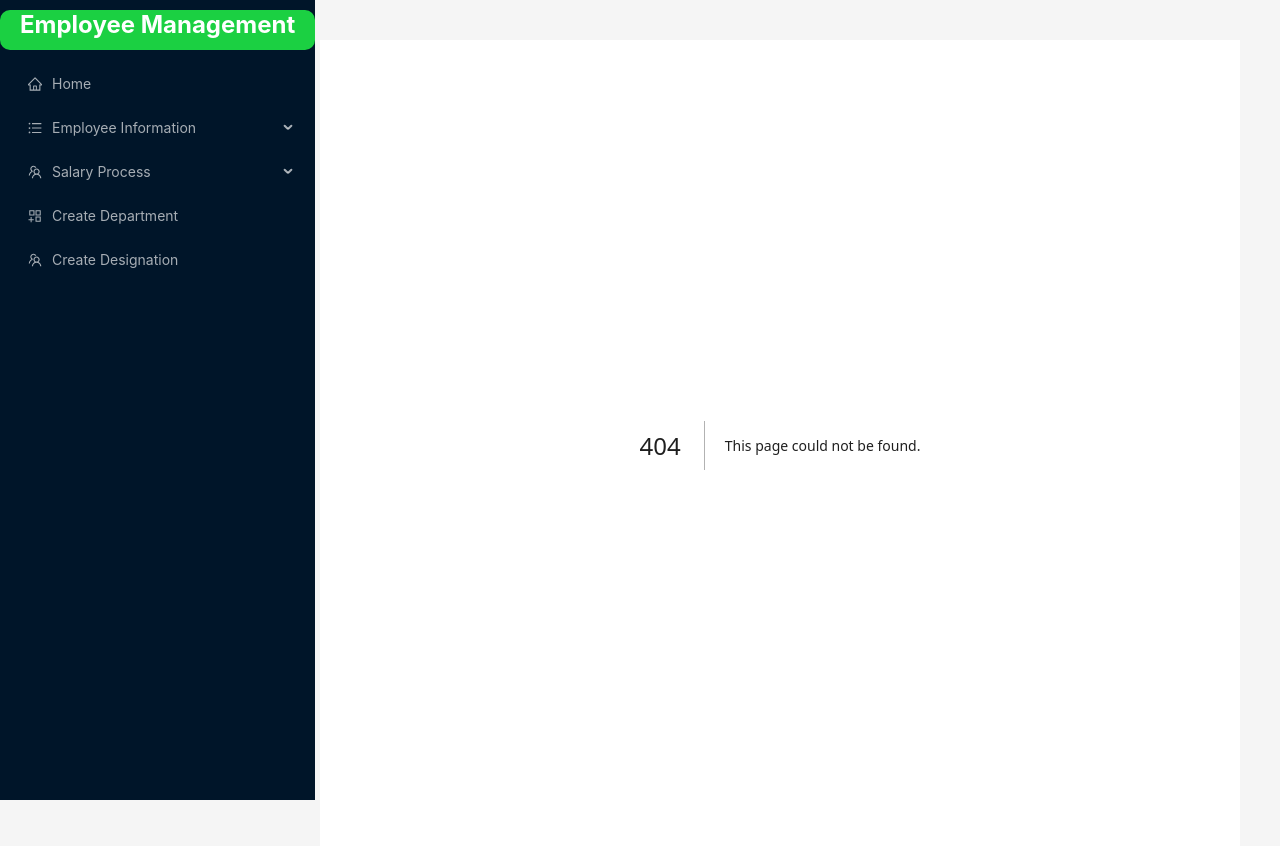
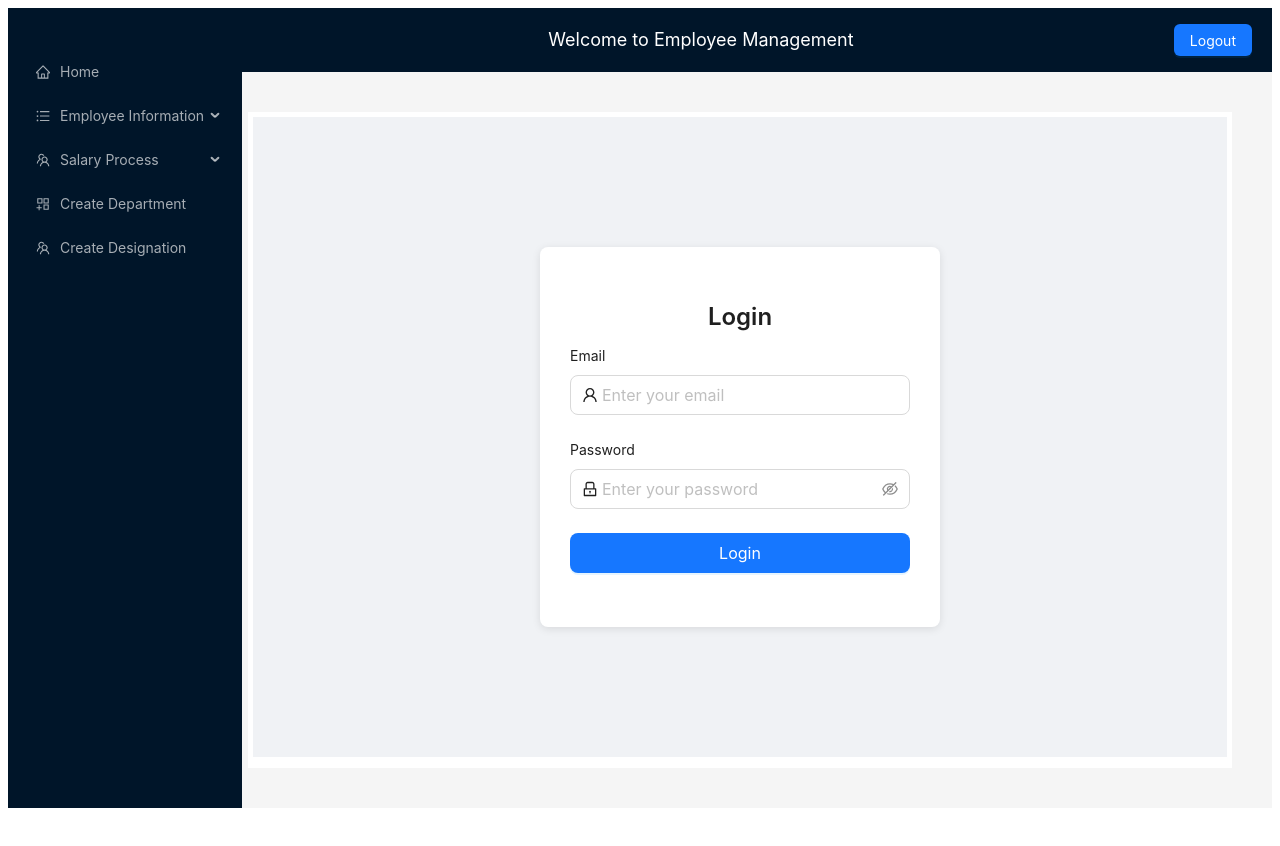
Before and after one commit to alaminsheikh01/mini-hr-asp-dot-net-and-react-front, a Next.js app: page /pages/Login in a window 1280 px wide. Before the commit this address had no page. Shown: the top 846 px of the page. After the commit the page ends 816 px from the top, so only its background shows below. Built offline with nearby package versions, Linux system fonts and the light colour scheme; sample sign-in values are in the browser's storage.

Commit message:
added login

```diff
--- a/api/employee.js
+++ b/api/employee.js
@@ -3,6 +3,23 @@ import { toast } from "react-toastify";
 import moment from "moment";
 
 const API_BASE_URL = "https://localhost:7245/api";
+
+// login
+export const loginAPI = async (payload, setLoading, cb) => {
+  try {
+    setLoading(true);
+    const response = await axios.post(`${API_BASE_URL}/Employee/signin`, payload
+    );
+    toast.success("Login successful");
+    cb?.(response?.data?.token);
+    setLoading(false);
+    return response.data;
+  }catch(error){
+    toast.warn("Login failed");
+    setLoading(false);
+    throw error;
+  }
+}
 
 // fetch all employees
 export const getEmployees = async (setter, setLoading) => {
--- a/app/globals.css
+++ b/app/globals.css
@@ -1,3 +1,9 @@
 @tailwind base;
 @tailwind components;
 @tailwind utilities;
+
+body {
+    font-family: 'Poppins', sans-serif;
+    margin: 0;
+    padding: 0;
+  }
--- a/app/layout.js
+++ b/app/layout.js
@@ -1,31 +1,40 @@
 "use client";
-import React, { useEffect, Suspense } from "react";
-import { Layout, Menu } from "antd";
+import React, { Suspense, useEffect } from "react";
+import { Layout, Menu, Button, Spin } from "antd";
 import { useRouter } from "next/navigation";
+import { useSelector, useDispatch, Provider } from "react-redux";
 import { ToastContainer } from "react-toastify";
 import "react-toastify/dist/ReactToastify.css";
 import {
   HomeOutlined,
   UnorderedListOutlined,
-  PlusOutlined,
   TeamOutlined,
   AppstoreAddOutlined,
 } from "@ant-design/icons";
+import { login, logout, store } from "./redux/store";
 
-const { Sider, Content } = Layout;
+const { Header, Sider, Content } = Layout;
 
-export default function RootLayout({ children }) {
+function RootLayout({ children }) {
   const router = useRouter();
+  const dispatch = useDispatch();
+
+  const isAuthenticated = useSelector((state) => state.auth.isAuthenticated);
 
   useEffect(() => {
-    router.prefetch("/");
-    router.prefetch("/component/EmpList");
-    router.prefetch("/component/EmpCreate");
-    router.prefetch("/component/EmpBulk");
-    router.prefetch("/component/DepCreate");
-    router.prefetch("/component/DegCreate");
-    router.prefetch("/component/EmpSalary");
-  }, [router]);
+    const token = localStorage.getItem("authToken");
+    if (token) {
+      dispatch(login());
+    } else {
+      router.push("/Login");
+    }
+  }, [dispatch, router]);
+
+  const handleLogout = () => {
+    localStorage.removeItem("authToken");
+    dispatch(logout());
+    router.push("/Login");
+  };
 
   const menuItems = [
     {
@@ -68,7 +77,6 @@ export default function RootLayout({ children }) {
         },
       ],
     },
-
     {
       key: "3",
       icon: <TeamOutlined />,
@@ -112,12 +120,28 @@ export default function RootLayout({ children }) {
     },
   ];
 
+  if (isAuthenticated === null) {
+    return (
+      <div
+        style={{
+          display: "flex",
+          justifyContent: "center",
+          alignItems: "center",
+          height: "100vh",
+        }}
+      >
+        <Spin size="large" />
+      </div>
+    );
+  }
+
   return (
     <html lang="en">
-      <body style={{ margin: 0 }}>
+      <body>
         <Layout style={{ minHeight: "100vh" }}>
+          {isAuthenticated && (
             <Sider
-            width={"260!important"}
+              width={"200!important"}
               style={{
                 position: "fixed",
                 height: "100vh",
@@ -127,24 +151,40 @@ export default function RootLayout({ children }) {
               <div
                 style={{
                   height: "40px",
-                background: "#22ff49cc",
-                color: "white",
-                fontSize: "24px",
-                textAlign: "center",
-                fontWeight: "bold",
-                marginBottom: "10px",
-                paddingLeft: "20px",
-                paddingRight: "20px",
-                borderRadius: "10px",
-                marginTop: "10px",
+                }}
+              ></div>
+              <Menu theme="dark" mode="inline" items={menuItems} />
+            </Sider>
+          )}
+
+          <Layout style={{ marginLeft: isAuthenticated ? 200 : 0 }}>
+            <Header
+              style={{
+                background: "#001529",
+                color: "#fff",
+                display: "flex",
+                justifyContent: "space-between",
+                alignItems: "center",
+                padding: "0 20px",
               }}
             >
-              Employee Management
+              <div></div>
+              <div style={{ color: "#fff", fontSize: "18px" }}>
+                Welcome to Employee Management
               </div>
-            <Menu theme="dark" mode="inline" items={menuItems} />
-          </Sider>
-
-          <Layout style={{ marginLeft: 280 }}>
+              {isAuthenticated ? (
+                <Button type="primary" onClick={handleLogout}>
+                  Logout
+                </Button>
+              ) : (
+                <Button
+                  type="primary"
+                  onClick={() => router.push("/Login")}
+                >
+                  Login
+                </Button>
+              )}
+            </Header>
             <Content
               style={{
                 margin: "40px",
@@ -161,3 +201,11 @@ export default function RootLayout({ children }) {
     </html>
   );
 }
+
+export default function AppWrapper(props) {
+  return (
+    <Provider store={store}>
+      <RootLayout {...props} />
+    </Provider>
+  );
+}
--- /dev/null
+++ b/app/pages/Login/page.js
@@ -0,0 +1,106 @@
+"use client";
+import React, { useState } from "react";
+import { Form, Input, Button, Typography } from "antd";
+import { UserOutlined, LockOutlined } from "@ant-design/icons";
+import { useRouter } from "next/navigation";
+import { useDispatch } from "react-redux";
+import { loginAPI } from "@/api/employee";
+import { login } from "@/app/redux/store";
+
+const { Title } = Typography;
+
+const Login = () => {
+  const [loading, setLoading] = useState(false);
+  const router = useRouter();
+  const dispatch = useDispatch();
+
+  const handleLogin = async (values) => {
+    const payload = {
+      email: values.email || "",
+      password: values.password || "",
+    };
+    loginAPI(
+      payload,
+      setLoading,
+      (token) => {
+        localStorage.setItem("authToken", token);
+        dispatch(login());
+        router.push("/");
+      },
+    );
+  };
+
+  return (
+    <div
+      style={{
+        display: "flex",
+        justifyContent: "center",
+        alignItems: "center",
+        minHeight: "80vh",
+        background: "#f0f2f5",
+      }}
+    >
+      <div
+        style={{
+          maxWidth: 400,
+          width: "100%",
+          padding: "30px",
+          background: "#fff",
+          borderRadius: "8px",
+          boxShadow: "0 2px 8px rgba(0, 0, 0, 0.1)",
+        }}
+      >
+        <Title level={3} style={{ textAlign: "center" }}>
+          Login
+        </Title>
+        <Form
+          name="login_form"
+          onFinish={handleLogin}
+          layout="vertical"
+          requiredMark={false}
+        >
+          <Form.Item
+            label="Email"
+            name="email"
+            rules={[
+              { required: true, message: "Please enter your email!" },
+              { type: "email", message: "Please enter a valid email!" },
+            ]}
+          >
+            <Input
+              prefix={<UserOutlined />}
+              placeholder="Enter your email"
+              size="large"
+            />
+          </Form.Item>
+
+          <Form.Item
+            label="Password"
+            name="password"
+            rules={[{ required: true, message: "Please enter your password!" }]}
+          >
+            <Input.Password
+              prefix={<LockOutlined />}
+              placeholder="Enter your password"
+              size="large"
+            />
+          </Form.Item>
+
+          <Form.Item>
+            <Button
+              type="primary"
+              htmlType="submit"
+              size="large"
+              block
+              loading={loading}
+            >
+              Login
+            </Button>
+          </Form.Item>
+        </Form>
+      </div>
+    </div>
+  );
+};
+
+export default Login;
--- /dev/null
+++ b/app/redux/store.js
@@ -0,0 +1,23 @@
+import { configureStore, createSlice } from "@reduxjs/toolkit";
+
+// Create an authentication slice
+const authSlice = createSlice({
+  name: "auth",
+  initialState: { isAuthenticated: false },
+  reducers: {
+    login(state) {
+      state.isAuthenticated = true;
+    },
+    logout(state) {
+      state.isAuthenticated = false;
+    },
+  },
+});
+
+export const { login, logout } = authSlice.actions;
+
+export const store = configureStore({
+  reducer: {
+    auth: authSlice.reducer,
+  },
+});
--- a/package.json
+++ b/package.json
@@ -9,6 +9,7 @@
     "lint": "next lint"
   },
   "dependencies": {
+    "@reduxjs/toolkit": "^2.5.0",
     "antd": "^5.22.6",
     "axios": "^1.7.9",
     "chart.js": "^4.4.7",
@@ -18,8 +19,10 @@
     "react": "^19.0.0",
     "react-chartjs-2": "^5.3.0",
     "react-dom": "^19.0.0",
+    "react-redux": "^9.2.0",
     "react-router-dom": "^7.1.1",
     "react-toastify": "^11.0.2",
+    "redux": "^5.0.1",
     "xlsx": "^0.18.5",
     "yup": "^1.6.1"
   },
```
Also changed, not shown: 2 other files (tests, documents, lock files or other folders). Lines whose indentation alone changed are shown as unchanged.
